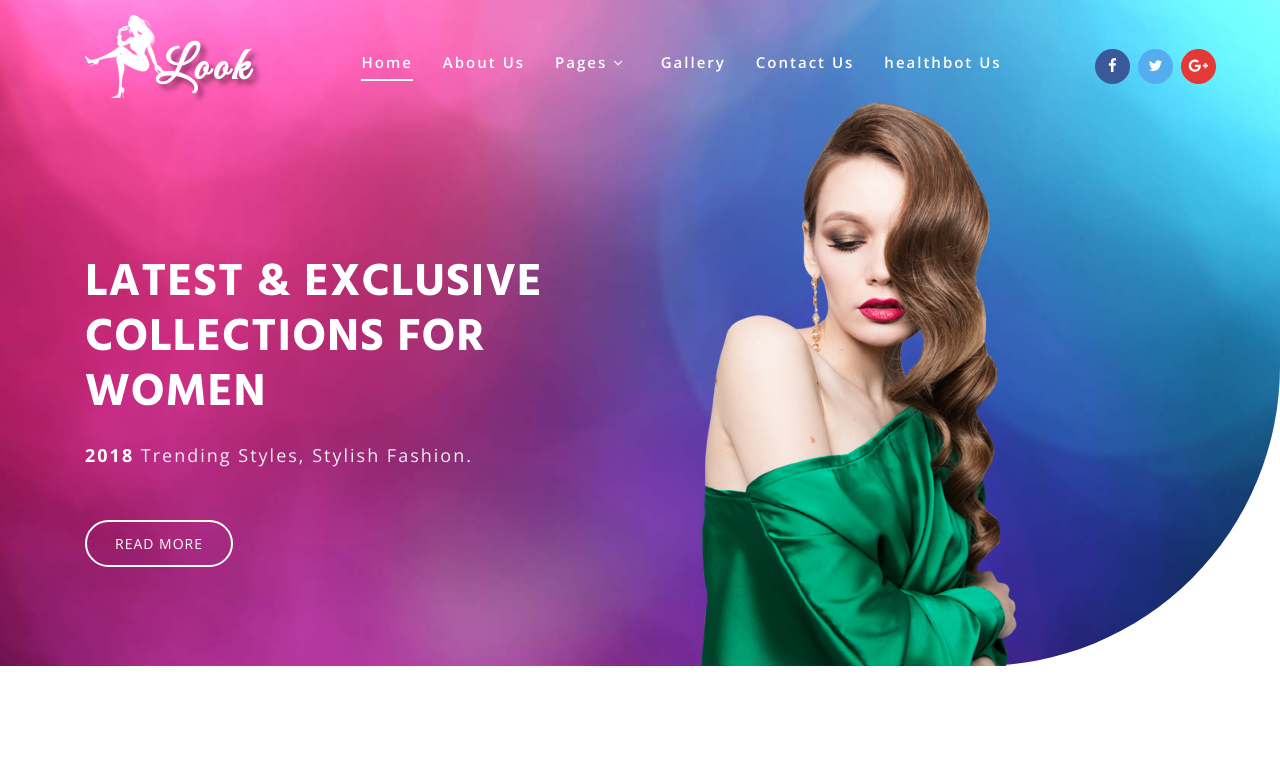
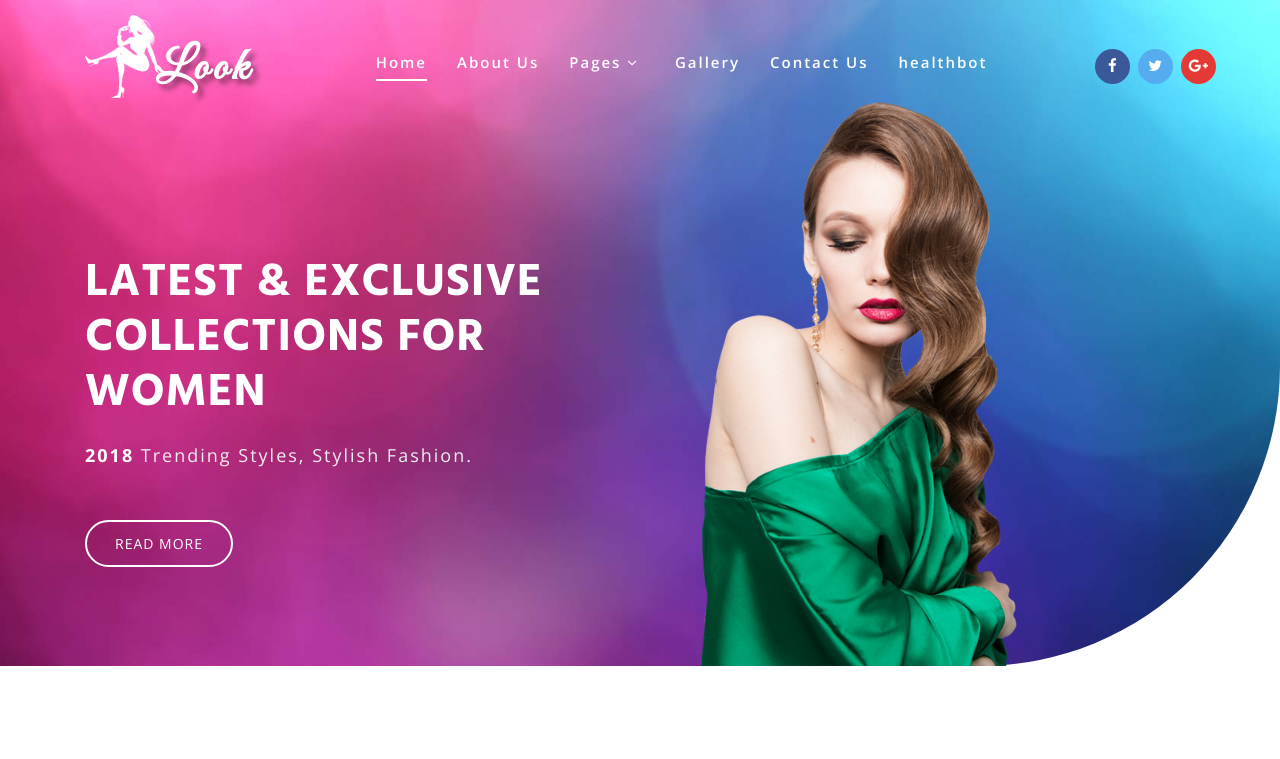
Before and after one commit to 20X41A0595/FutureReadyTalentProject, a plain HTML site: page index.html in a window 1280 px wide. Shown: the top 759 px of the page. Drawn offline with nearby package versions, Linux system fonts and the light colour scheme.

Commit message:
Update index.html

```diff
--- a/index.html
+++ b/index.html
@@ -78,7 +78,7 @@
 							<a class="nav-link" href="contact.html">Contact Us</a>
 						</li>
 						<li>
-							<a class="nav-link" href="healthbot.html">healthbot Us</a>
+							<a class="nav-link" href="healthbot.html">healthbot </a>
 						</li>
 					</ul>
 					<div class="header-social-w3ls text-center mt-lg-0 mt-4">
```
